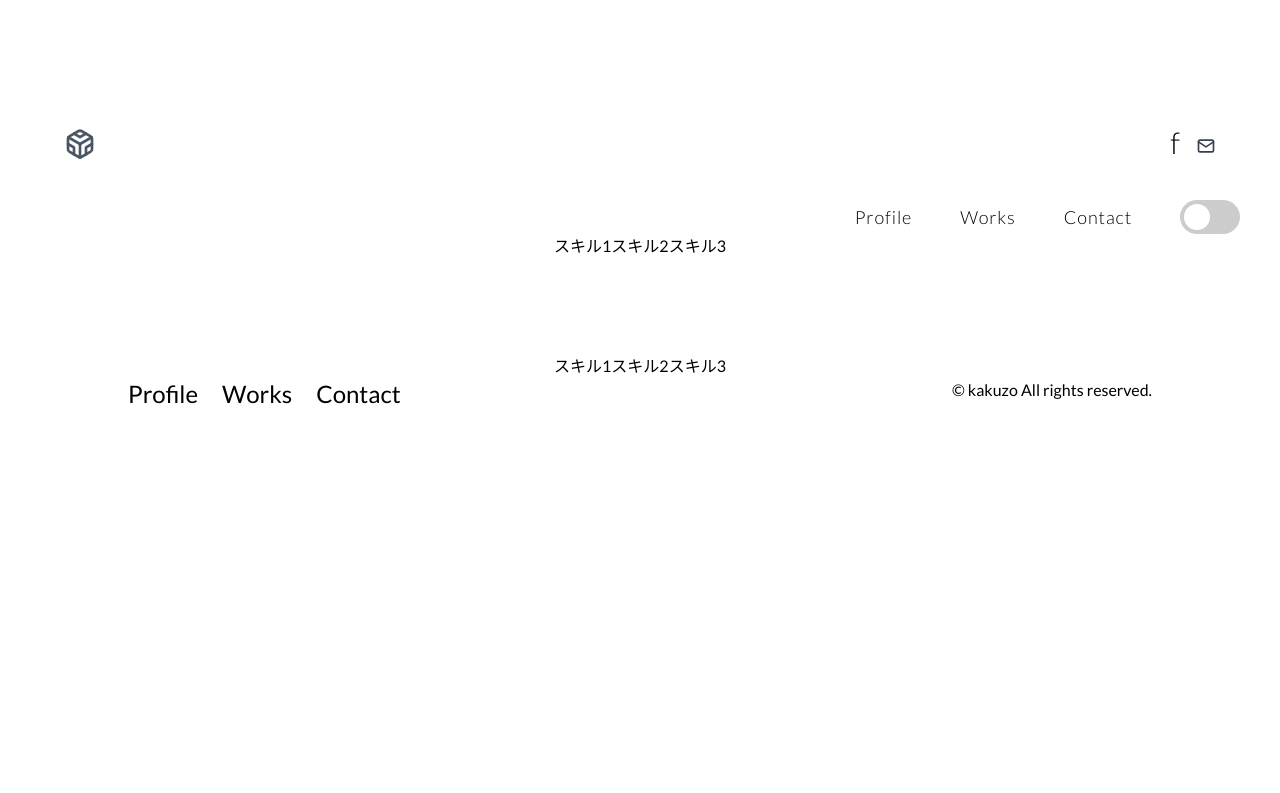
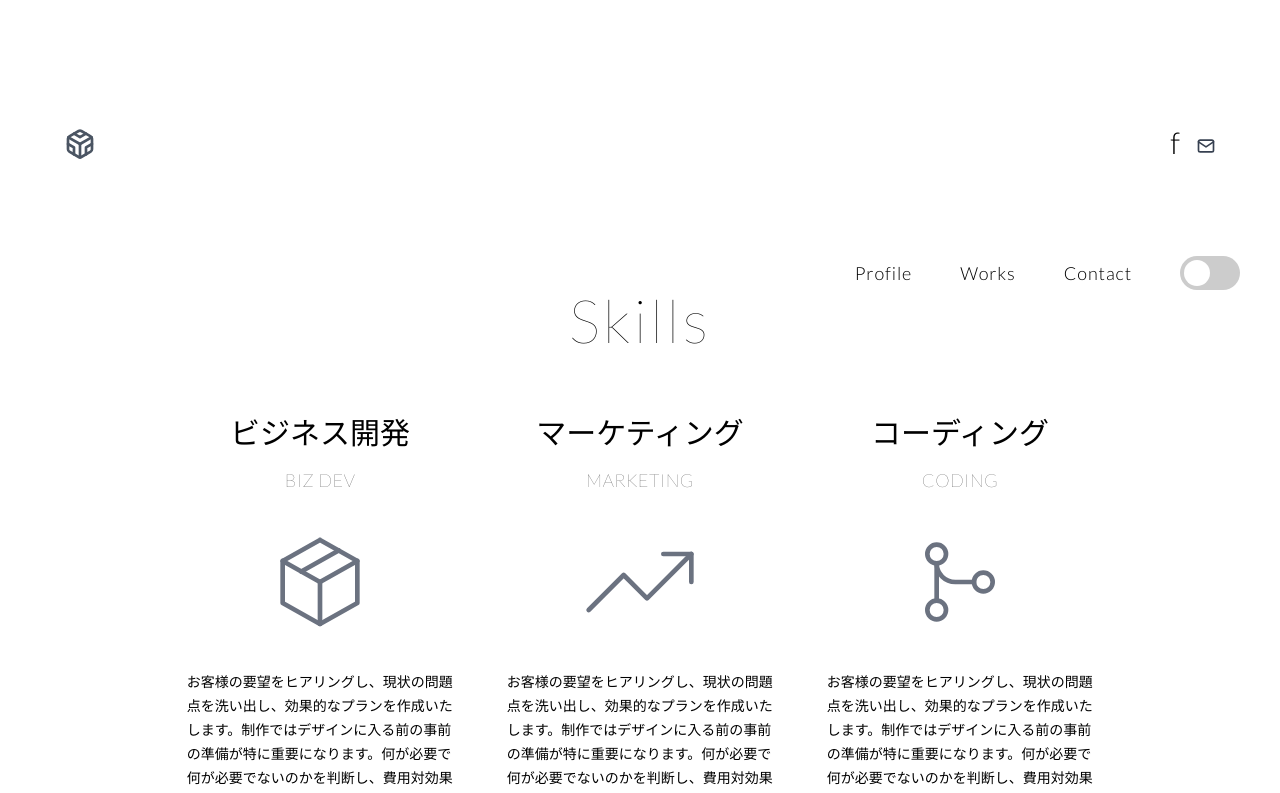
Before and after one commit to ryotya/kakuzo.portfolio, a Next.js app: page /components/skill in a window 1280 px wide. Shown: the top 793 px of the page. Built offline with nearby package versions, Linux system fonts and the light colour scheme.

Commit message:
Add skills section

```diff
--- a/pages/components/footer.js
+++ b/pages/components/footer.js
@@ -3,26 +3,26 @@ import Link from "next/link";
 const footer = () => {
   return (
     <div className="h-28">
-      <div className="flex justify-between max-w-5xl mx-auto">
+      <div className="flex justify-between container-foo">
         <div>
           <Link href="#">
-            <a className="text-2xl hover:text-gray-500 hover:border-b border-gray-500 duration-200">
+            <a className="text-2xl font-light hover:text-gray-500 hover:border-b border-gray-500 duration-200">
               Profile
             </a>
           </Link>
           <Link href="#">
-            <a className="text-2xl ml-6 hover:text-gray-500 hover:border-b border-gray-500 duration-200">
+            <a className="text-2xl font-light ml-6 hover:text-gray-500 hover:border-b border-gray-500 duration-200">
               Works
             </a>
           </Link>
           <Link href="#">
-            <a className="text-2xl ml-6 hover:text-gray-500 hover:border-b border-gray-500 duration-200">
+            <a className="text-2xl font-light ml-6 hover:text-gray-500 hover:border-b border-gray-500 duration-200">
               Contact
             </a>
           </Link>
         </div>
         <div>
-          <p>©︎ kakuzo All rights reserved.</p>
+          <p className="font-light">©︎ kakuzo All rights reserved.</p>
         </div>
       </div>
     </div>
--- a/pages/components/hero.js
+++ b/pages/components/hero.js
@@ -1,13 +1,13 @@
 const hero = () => {
   return (
     <div>
-      <div className="container hero-background">
-        <section>
-          <div className="content">
-            <div className="flex justify-center">
+      <div>
+        <section className="mt-12">
+          <div className="content bg-cyan-300">
+            {/* <div className="flex justify-center">
               <h1>kakuzoのポートフォリオててわたしはたたててえかおあ🚀</h1>
             </div>
-            <button>お問合せ</button>
+            <button>お問合せ</button> */}
           </div>
         </section>
       </div>
--- a/pages/components/navbar.js
+++ b/pages/components/navbar.js
@@ -22,13 +22,8 @@ export default function Navbar() {
   }, [darkTheme]);
 
   return (
-    <div>
-      <Head>
-        <title>Create Next App</title>
-        <meta name="description" content="Generated by create next app" />
-        <link rel="icon" href="/favicon.ico" />
-      </Head>
-      <div className="container">
+    <div className="mt-24">
+      <div className="container-nav">
         <nav className="flex justify-end">
           <div className="flex items-center">
             <div>
--- a/pages/components/skill.js
+++ b/pages/components/skill.js
@@ -2,9 +2,99 @@ const skill = () => {
   return (
     <div>
       <div className="flex justify-center">
-        <div>スキル1</div>
-        <div>スキル2</div>
-        <div>スキル3</div>
+        <h2 className="text-6xl font-thin tracking-wider">Skills</h2>
+      </div>
+      <div className="grid grid-cols-8 justify-center mt-16">
+        <div className="col-start-2 col-span-2 text-center">
+          <h3 className="text-3xl font-light">ビジネス開発</h3>
+          <p className="tracking-wide text-lg font-extralight mt-4 uppercase">
+            biz dev
+          </p>
+          <div className="flex justify-center mt-8">
+            <svg
+              class="h-28 w-28 text-gray-500"
+              width="24"
+              height="24"
+              viewBox="0 0 24 24"
+              stroke-width="1"
+              stroke="currentColor"
+              fill="none"
+              stroke-linecap="round"
+              stroke-linejoin="round"
+            >
+              {" "}
+              <path stroke="none" d="M0 0h24v24H0z" />{" "}
+              <polyline points="12 3 20 7.5 20 16.5 12 21 4 16.5 4 7.5 12 3" />{" "}
+              <line x1="12" y1="12" x2="20" y2="7.5" />{" "}
+              <line x1="12" y1="12" x2="12" y2="21" />{" "}
+              <line x1="12" y1="12" x2="4" y2="7.5" />{" "}
+              <line x1="16" y1="5.25" x2="8" y2="9.75" />
+            </svg>
+          </div>
+          <div className="mt-8 flex justify-center">
+            <p className="text-sm leading-6 font-light text-left w-5/6">
+              お客様の要望をヒアリングし、現状の問題点を洗い出し、効果的なプランを作成いたします。制作ではデザインに入る前の事前の準備が特に重要になります。何が必要で何が必要でないのかを判断し、費用対効果の高いWebサイトを作るための土台を作ります。
+            </p>
+          </div>
+        </div>
+        <div className="col-span-2 text-center">
+          <h3 className="text-3xl font-light">マーケティング</h3>
+          <p className="tracking-wide text-lg font-extralight mt-4 uppercase">
+            marketing
+          </p>
+          <div className="flex justify-center mt-8">
+            <svg
+              class="h-28 w-28 text-gray-500"
+              viewBox="0 0 24 24"
+              fill="none"
+              stroke="currentColor"
+              stroke-width="1"
+              stroke-linecap="round"
+              stroke-linejoin="round"
+            >
+              {" "}
+              <polyline points="23 6 13.5 15.5 8.5 10.5 1 18" />{" "}
+              <polyline points="17 6 23 6 23 12" />
+            </svg>
+          </div>
+          <div className="mt-8 flex justify-center">
+            <p className="text-sm leading-6 font-light text-left w-5/6">
+              お客様の要望をヒアリングし、現状の問題点を洗い出し、効果的なプランを作成いたします。制作ではデザインに入る前の事前の準備が特に重要になります。何が必要で何が必要でないのかを判断し、費用対効果の高いWebサイトを作るための土台を作ります。
+            </p>
+          </div>
+        </div>
+        <div className="col-span-2 text-center">
+          <h3 className="text-3xl font-light">コーディング</h3>
+          <p className="tracking-wide text-lg font-extralight mt-4 uppercase">
+            coding
+          </p>
+          <div className="flex justify-center mt-8">
+            <svg
+              class="h-28 w-28 text-gray-500"
+              width="24"
+              height="24"
+              viewBox="0 0 24 24"
+              stroke-width="2"
+              stroke="currentColor"
+              fill="none"
+              stroke-linecap="round"
+              stroke-linejoin="round"
+            >
+              {" "}
+              <path stroke="none" d="M0 0h24v24H0z" />{" "}
+              <circle cx="7" cy="18" r="2" stroke-width="1" />{" "}
+              <circle cx="7" cy="6" r="2" stroke-width="1" />{" "}
+              <circle cx="17" cy="12" r="2" stroke-width="1" />{" "}
+              <line x1="7" y1="8" x2="7" y2="16" stroke-width="1" />{" "}
+              <path d="M7 8a4 4 0 0 0 4 4h4" stroke-width="1" />
+            </svg>
+          </div>
+          <div className="mt-8 flex justify-center">
+            <p className="text-sm leading-6 font-light text-left w-5/6">
+              お客様の要望をヒアリングし、現状の問題点を洗い出し、効果的なプランを作成いたします。制作ではデザインに入る前の事前の準備が特に重要になります。何が必要で何が必要でないのかを判断し、費用対効果の高いWebサイトを作るための土台を作ります。
+            </p>
+          </div>
+        </div>
       </div>
     </div>
   );
--- a/styles/globals.css
+++ b/styles/globals.css
@@ -38,7 +38,13 @@ nav .title {
   color: var(--color-primary);
 }
 
-.container {
+.container-nav {
+  max-width: 1200px;
+  margin: 0 auto;
+  margin-top: 2.5rem;
+}
+
+.container-foo {
   max-width: 1200px;
   margin: 0 auto;
   margin-top: 2.5rem;
@@ -49,7 +55,7 @@ section .content {
   flex-direction: column;
   align-items: flex-start;
   justify-content: center;
-  height: 80vh;
+  height: 45vh;
 }
 
 section .content p {
```
